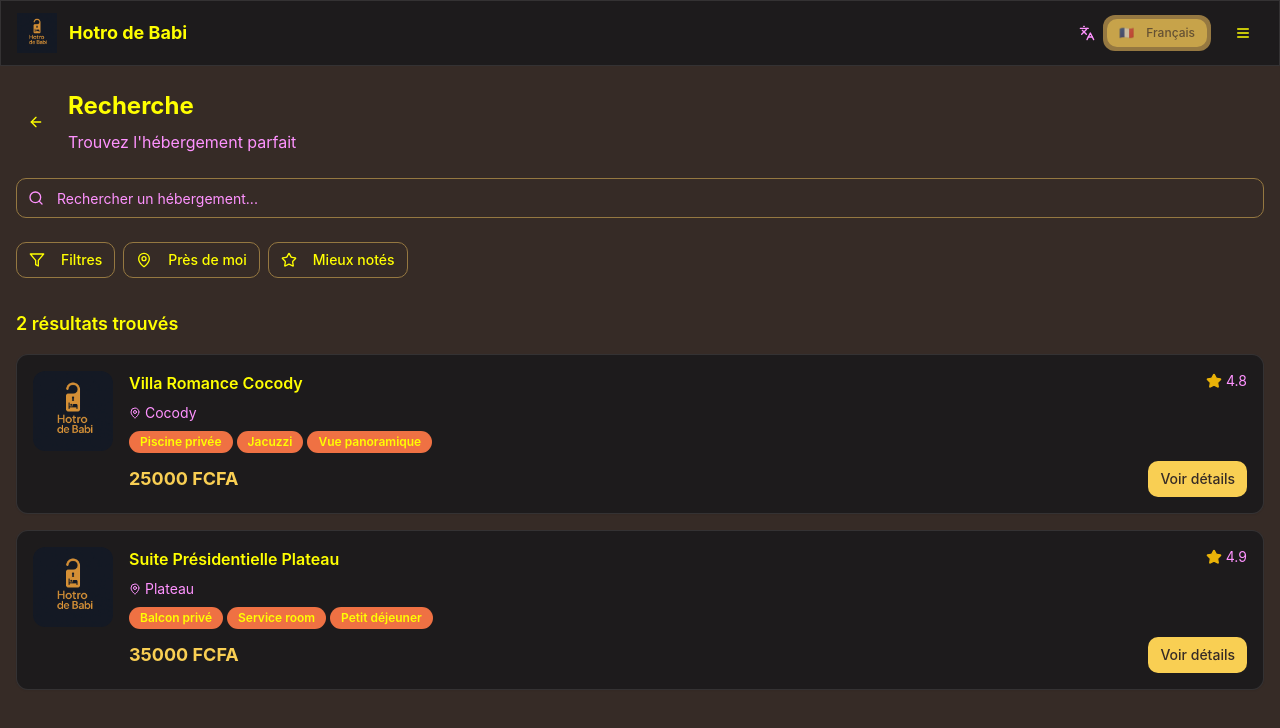
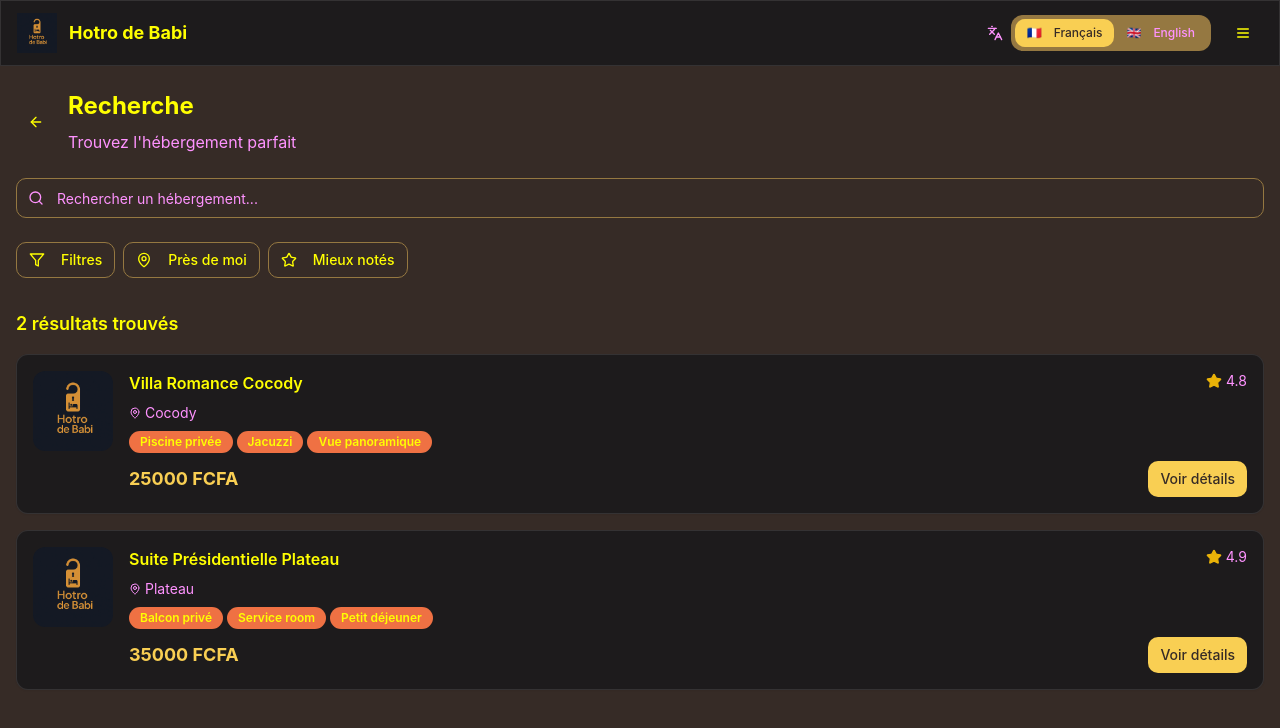
Before and after one commit to Bruce-StaniX/babi-hotels-secret-spots, a React (Vite) app: page /search in a window 1280 px wide. Shown: the top 728 px of the page. Built offline with nearby package versions, Linux system fonts and the light colour scheme.

Commit message:
Implement language switch to English
Implement the functionality of the "Français" field to allow switching the language to English.

```diff
--- a/src/components/LanguageSwitch.tsx
+++ b/src/components/LanguageSwitch.tsx
@@ -5,24 +5,36 @@ import { Badge } from '@/components/ui/badge';
 import { Languages } from 'lucide-react';
 
 interface LanguageSwitchProps {
-  currentLanguage: 'fr';
-  onLanguageChange: (language: 'fr') => void;
+  currentLanguage: 'fr' | 'en';
+  onLanguageChange: (language: 'fr' | 'en') => void;
 }
 
 const LanguageSwitch = ({ currentLanguage, onLanguageChange }: LanguageSwitchProps) => {
+  const languages = [
+    { code: 'fr', name: 'Français', flag: '🇫🇷' },
+    { code: 'en', name: 'English', flag: '🇬🇧' }
+  ] as const;
+
   return (
     <div className="flex items-center space-x-2">
       <Languages className="w-4 h-4 text-muted-foreground" />
       <div className="flex bg-muted rounded-lg p-1">
-        <Button
-          variant="default"
-          size="sm"
-          className="text-xs px-3 py-1 h-7 bg-primary text-primary-foreground"
-          disabled
-        >
-          <span className="mr-1">🇫🇷</span>
-          Français
-        </Button>
+        {languages.map((lang) => (
+          <Button
+            key={lang.code}
+            variant={currentLanguage === lang.code ? 'default' : 'ghost'}
+            size="sm"
+            className={`text-xs px-3 py-1 h-7 ${
+              currentLanguage === lang.code
+                ? 'bg-primary text-primary-foreground'
+                : 'text-muted-foreground hover:text-foreground'
+            }`}
+            onClick={() => onLanguageChange(lang.code)}
+          >
+            <span className="mr-1">{lang.flag}</span>
+            {lang.name}
+          </Button>
+        ))}
       </div>
     </div>
   );
--- a/src/components/Navigation.tsx
+++ b/src/components/Navigation.tsx
@@ -14,14 +14,14 @@ const Navigation = () => {
   const { mode, language, setMode, setLanguage, isPrivacyModeActive } = useAppMode();
 
   const menuItems = [
-    { icon: Search, label: 'Recherche', href: '/search' },
-    { icon: Heart, label: 'Favoris', href: '/favorites' },
-    { icon: MessageCircle, label: 'Messages', href: '/messages' },
-    { icon: MapPin, label: 'Carte', href: '/map' },
-    { icon: User, label: 'Profil', href: '/profile' },
+    { icon: Search, label: 'Recherche', labelEn: 'Search', href: '/search' },
+    { icon: Heart, label: 'Favoris', labelEn: 'Favorites', href: '/favorites' },
+    { icon: MessageCircle, label: 'Messages', labelEn: 'Messages', href: '/messages' },
+    { icon: MapPin, label: 'Carte', labelEn: 'Map', href: '/map' },
+    { icon: User, label: 'Profil', labelEn: 'Profile', href: '/profile' },
   ];
 
-  const getLabel = (item: any) => item.label;
+  const getLabel = (item: any) => language === 'en' ? item.labelEn : item.label;
 
   return (
     <>
@@ -68,7 +68,7 @@ const Navigation = () => {
                 <SheetContent side="right" className="w-80 glass-morphism">
                   <div className="space-y-6 mt-6">
                     <div>
-                      <h3 className="text-lg font-semibold mb-4">Menu</h3>
+                      <h3 className="text-lg font-semibold mb-4">{language === 'en' ? 'Menu' : 'Menu'}</h3>
                       <div className="space-y-2">
                         {menuItems.map((item) => {
                           const IconComponent = item.icon;
@@ -100,7 +100,7 @@ const Navigation = () => {
                         onClick={() => setIsMenuOpen(false)}
                       >
                         <Settings className="w-4 h-4 mr-3" />
-                        Paramètres
+                        {language === 'en' ? 'Settings' : 'Paramètres'}
                       </Button>
                     </div>
                   </div>
--- a/src/hooks/useAppMode.ts
+++ b/src/hooks/useAppMode.ts
@@ -2,7 +2,7 @@
 import { useState, useEffect } from 'react';
 
 type AppMode = 'normal' | 'couple' | 'private';
-type Language = 'fr';
+type Language = 'fr' | 'en';
 
 interface AppState {
   mode: AppMode;
```
